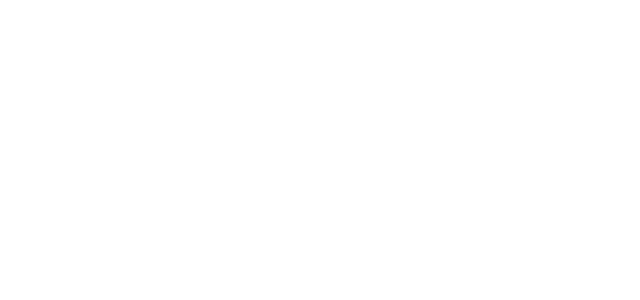
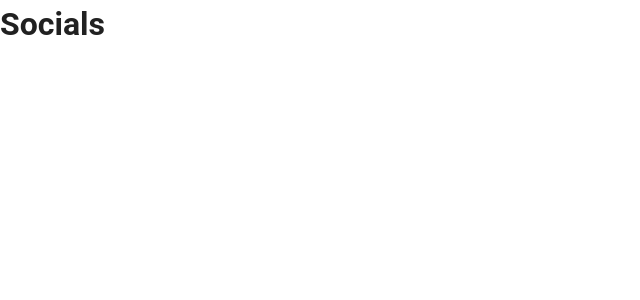
Before and after one commit to Sharmae09/GithubReadMeAiGen, a Nuxt app: page /socials in a window 1280 px wide. Before the commit this address had no page. Shown: the top 300 px of the page, without its empty margins (0-640 px from the left). Built offline with nearby package versions, Linux system fonts and the light colour scheme.

Commit message:
Create socials.vue

```diff
--- /dev/null
+++ b/pages/socials.vue
@@ -0,0 +1,6 @@
+<template>
+    <div>
+        <h1>Socials</h1>
+    </div>
+</template>
+<script></script>
```
